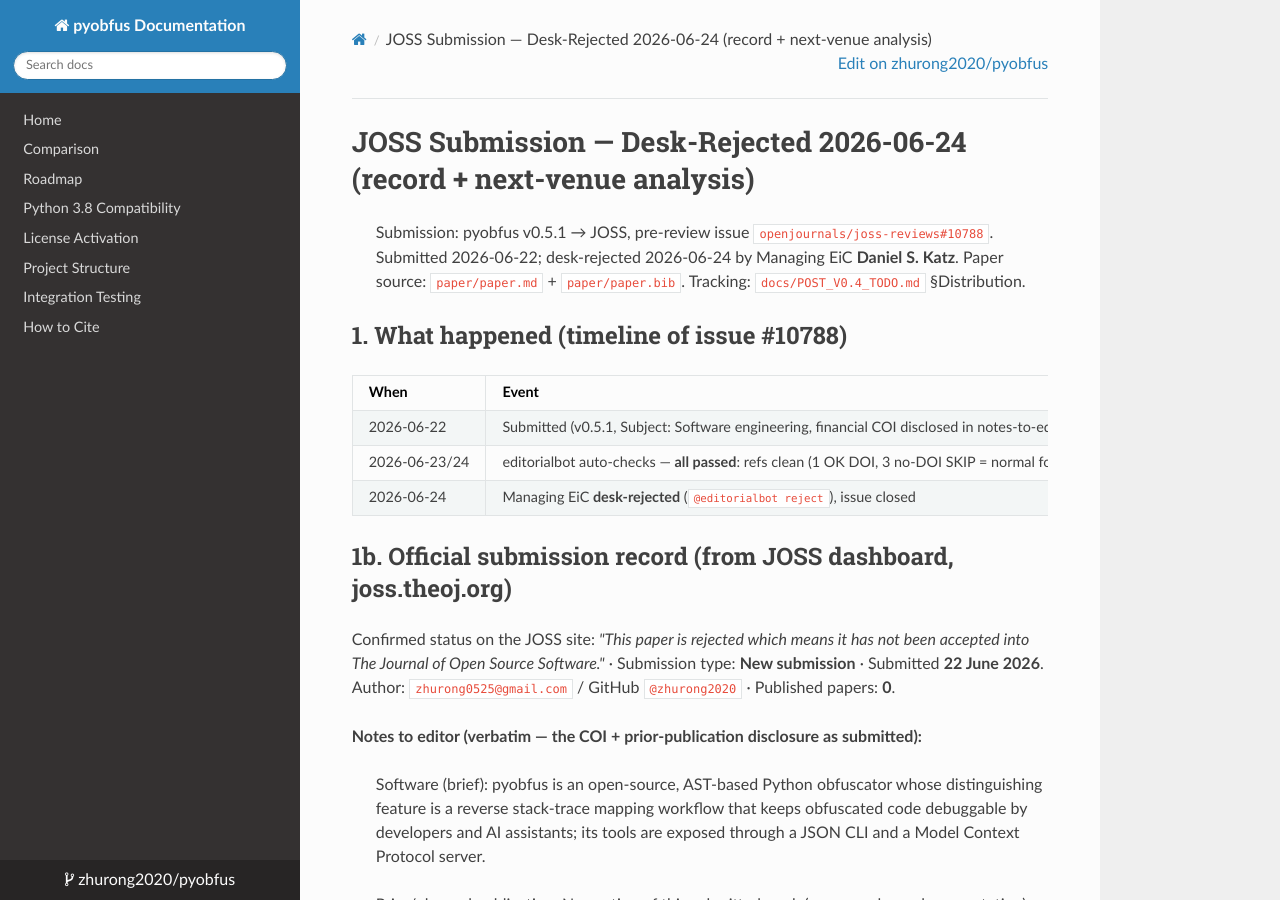
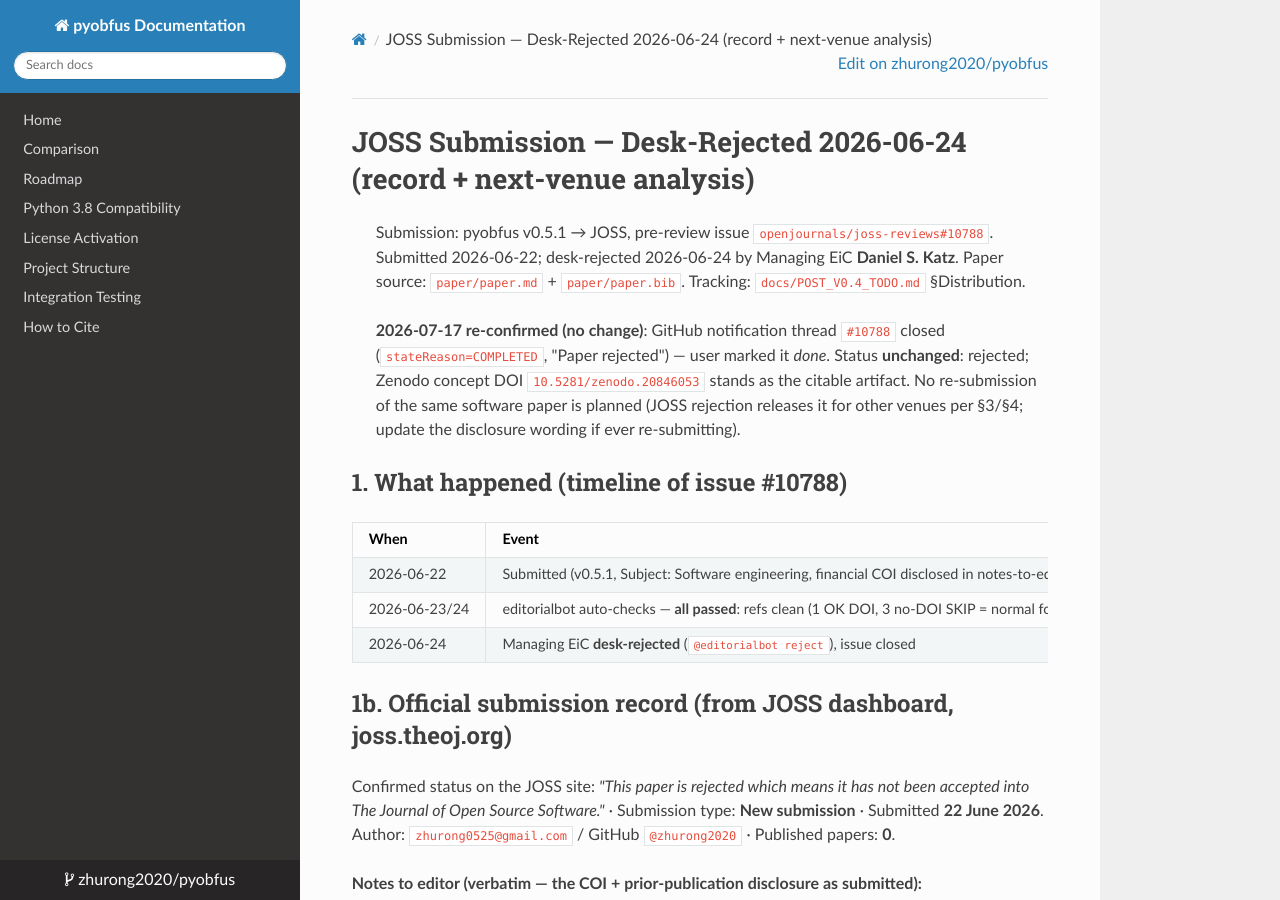
Before and after one commit to zhurong2020/pyobfus, an MkDocs documentation site: the page built from docs/JOSS_REJECTION_20260624.md, in a window 1280 px wide and 900 px high. Built offline with MkDocs 1.6.1, drawn with Linux system fonts in a browser that asks for light colours; nearby versions of some CDN libraries.

Commit message:
docs(joss): 2026-07-17 re-confirm rejection record (notification done·status unchanged)
Co-Authored-By: Claude Fable 5 <noreply@anthropic.com>

```diff
--- a/docs/JOSS_REJECTION_20260624.md
+++ b/docs/JOSS_REJECTION_20260624.md
@@ -3,6 +3,11 @@
 > Submission: pyobfus v0.5.1 → JOSS, pre-review issue `openjournals/joss-reviews#10788`.
 > Submitted 2026-06-22; desk-rejected 2026-06-24 by Managing EiC **Daniel S. Katz**.
 > Paper source: `paper/paper.md` + `paper/paper.bib`. Tracking: `docs/POST_V0.4_TODO.md` §Distribution.
+>
+> **2026-07-17 re-confirmed (no change)**: GitHub notification thread `#10788` closed (`stateReason=COMPLETED`,
+> "Paper rejected") — user marked it *done*. Status **unchanged**: rejected; Zenodo concept DOI
+> `10.5281/zenodo.20846053` stands as the citable artifact. No re-submission of the same software paper is
+> planned (JOSS rejection releases it for other venues per §3/§4; update the disclosure wording if ever re-submitting).
 
 ## 1. What happened (timeline of issue #10788)
 
```
